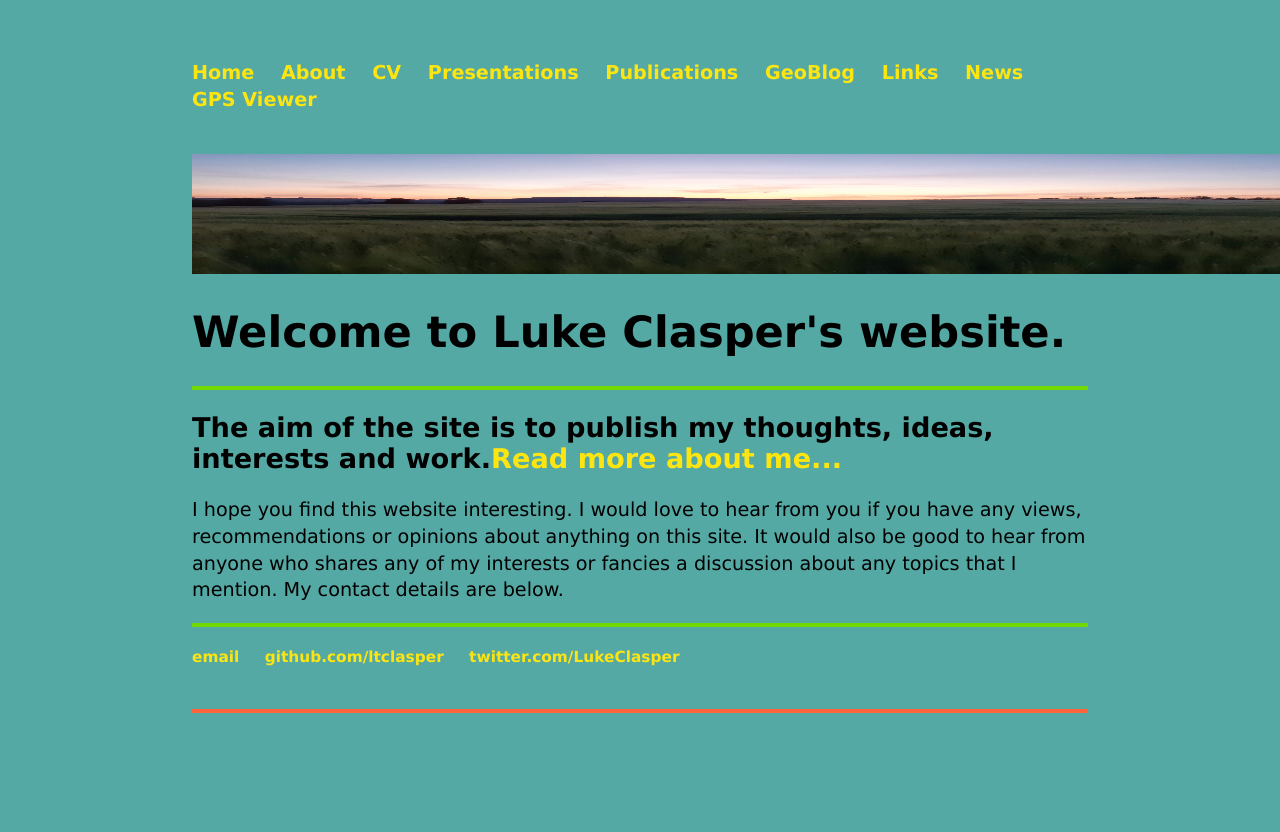
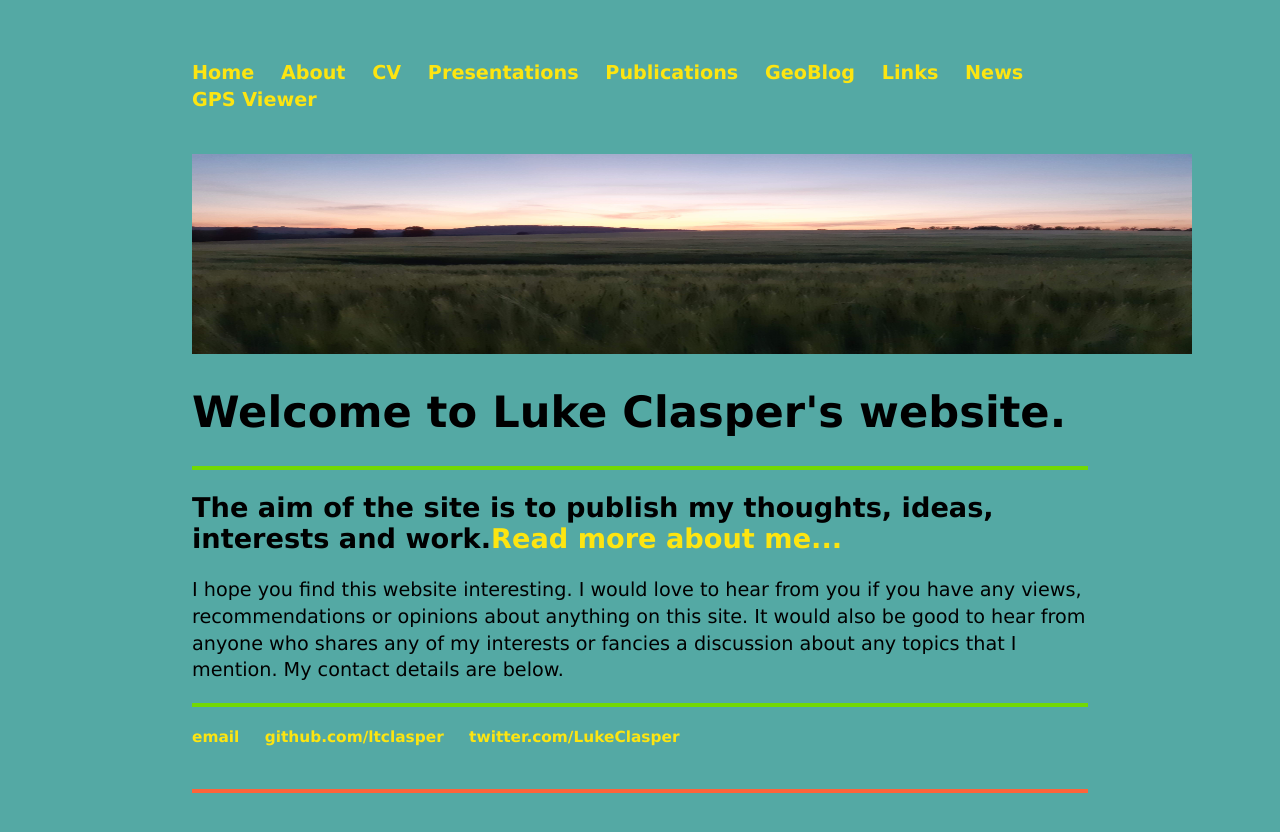
Before and after one commit to ltclasper/ltclasper.github.io, a Jekyll site: the page built from index.html, in a window 1280 px wide. Shown: the top 832 px of the page. Built offline with Jekyll 4.4.1, drawn with Linux system fonts in a browser that asks for light colours.

Commit message:
Update index.html

```diff
--- a/index.html
+++ b/index.html
@@ -5,7 +5,7 @@ title: Luke Clasper
 
 
 <header>
-   <a href="/index.html"><img src="/sunset_photo.jpg" alt="sunset photo" width="1200" height="120" /></a>
+   <a href="/index.html"><img src="/sunset_photo.jpg" alt="sunset photo" width="1000" height="200" /></a>
 </header>
 
 
```
